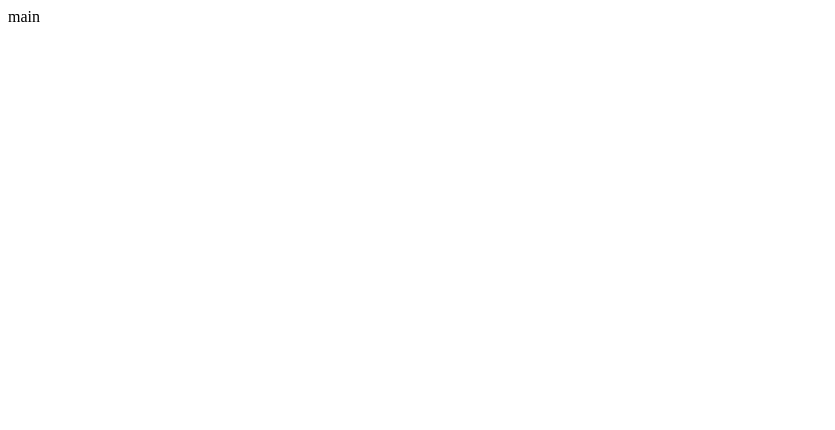
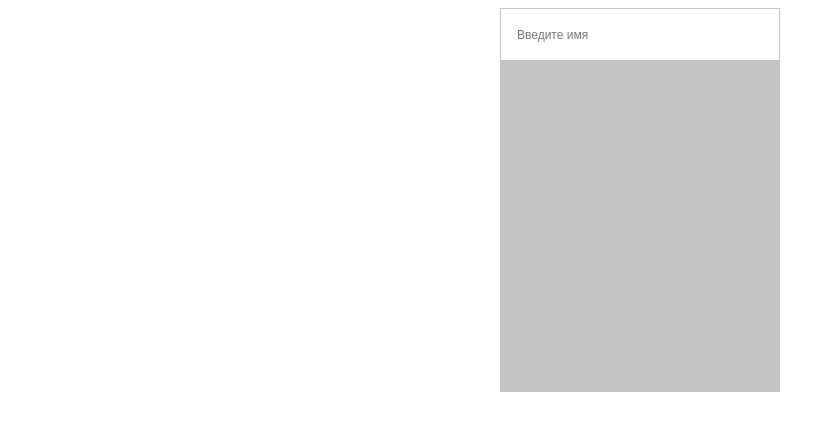
Before and after one commit to UniqueNickname/riverstart, a Vue app: page / in a window 1280 px wide. Shown: the top 430 px of the page, without its empty margins (0-835 px from the left). Built offline with nearby package versions, Linux system fonts and the light colour scheme.

Commit message:
feat: WIP add input to App

```diff
--- a/src/App.vue
+++ b/src/App.vue
@@ -1,9 +1,28 @@
 <template>
-  <main>
-    main
+  <main class="main">
+    <AInput v-model:value="value" placeholder="Введите имя" />
   </main>
 </template>
 
-<script lang="ts">
+<script setup lang="ts">
+import { ref, watch } from "vue"
+import { makeRequest } from "./api/makeRequest";
+import AInput from "./components/a-input.vue"
 
+const value = ref("")
+
+watch(() => value.value, (current) => makeRequest({
+  url: "https://dadata.ru/api/suggest/name/",
+  method: "POST",
+  data: current,
+}))
 </script>
+
+<style lang="postcss">
+.main {
+  margin: 0 auto;
+  height: 24rem;
+  max-width: 17.5rem;
+  background-color: #C4C4C4;
+}
+</style>
```
